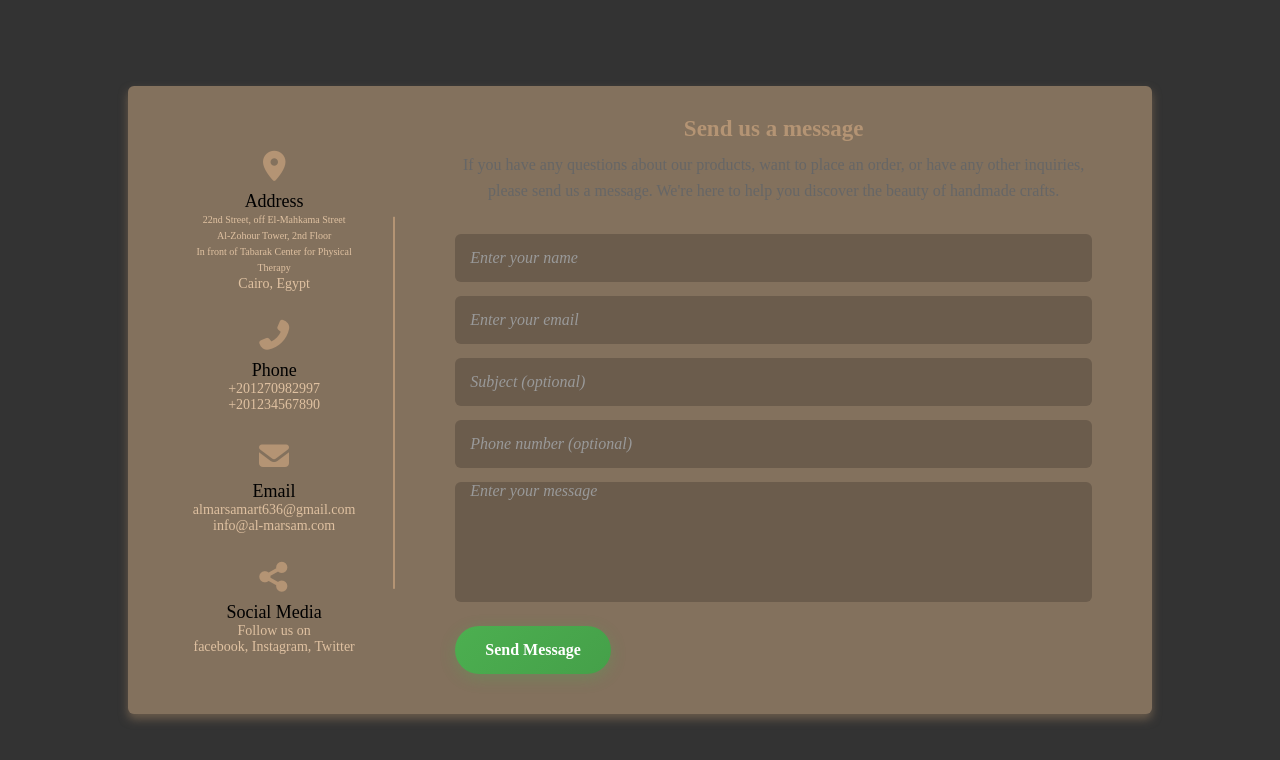
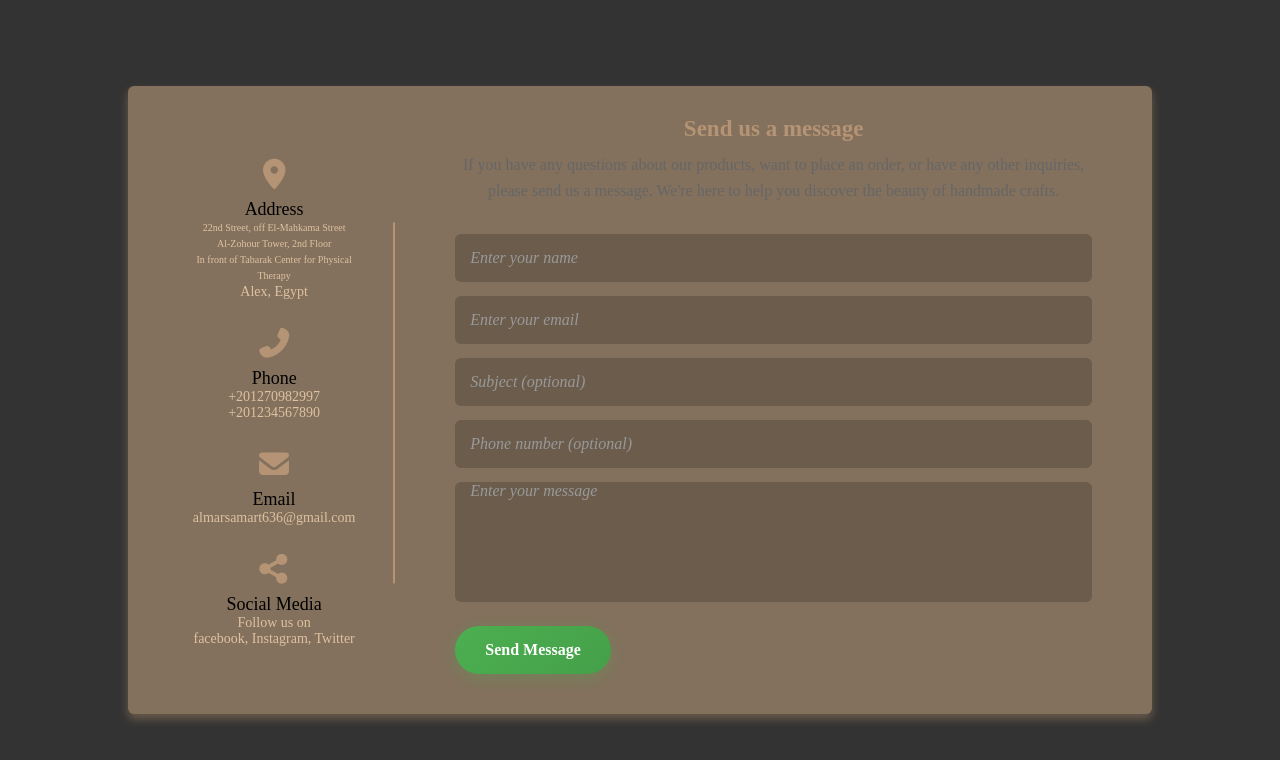
Before and after one commit to yusvf69/email, a website: page public/index.html in a window 1280 px wide. Drawn offline with Linux system fonts and the light colour scheme.

```diff
--- a/public/index.html
+++ b/public/index.html
@@ -37,7 +37,7 @@
   /* color: #e9d8c2 !important;  اختياري: لون أهدى */
 }
 </style>
-                    <div class="text-two">Cairo, Egypt</div>
+                    <div class="text-two">Alex, Egypt</div>
                 </div>
                 <div class="phone details">
                     <i class="fas fa-phone-alt"></i>
@@ -49,7 +49,6 @@
                     <i class="fas fa-envelope"></i>
                     <div class="topic">Email</div>
                     <div class="text-one">almarsamart636@gmail.com</div>
-                    <div class="text-two">info@al-marsam.com</div>
                 </div>
                 <div class="social details">
                     <i class="fas fa-share-alt"></i>
```
